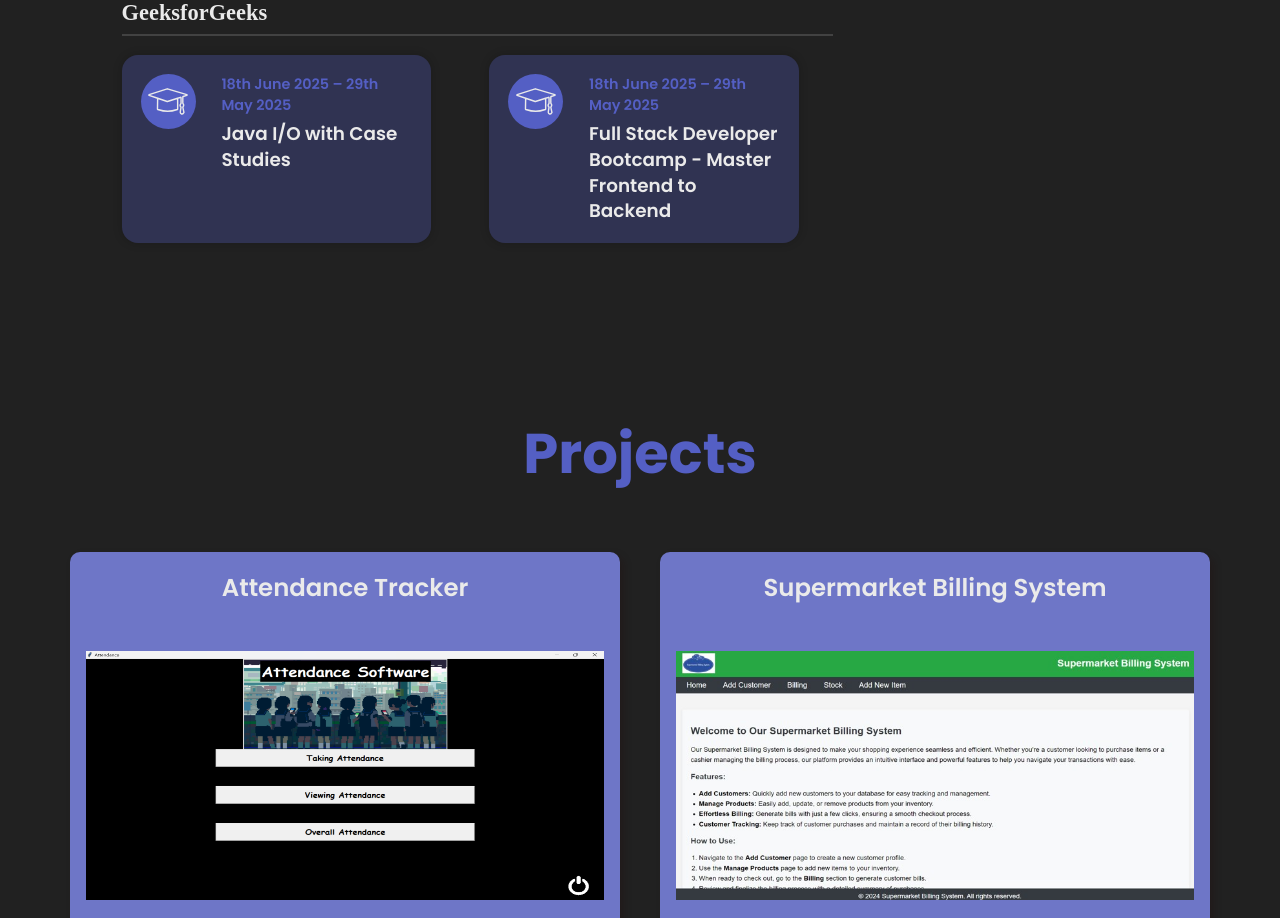
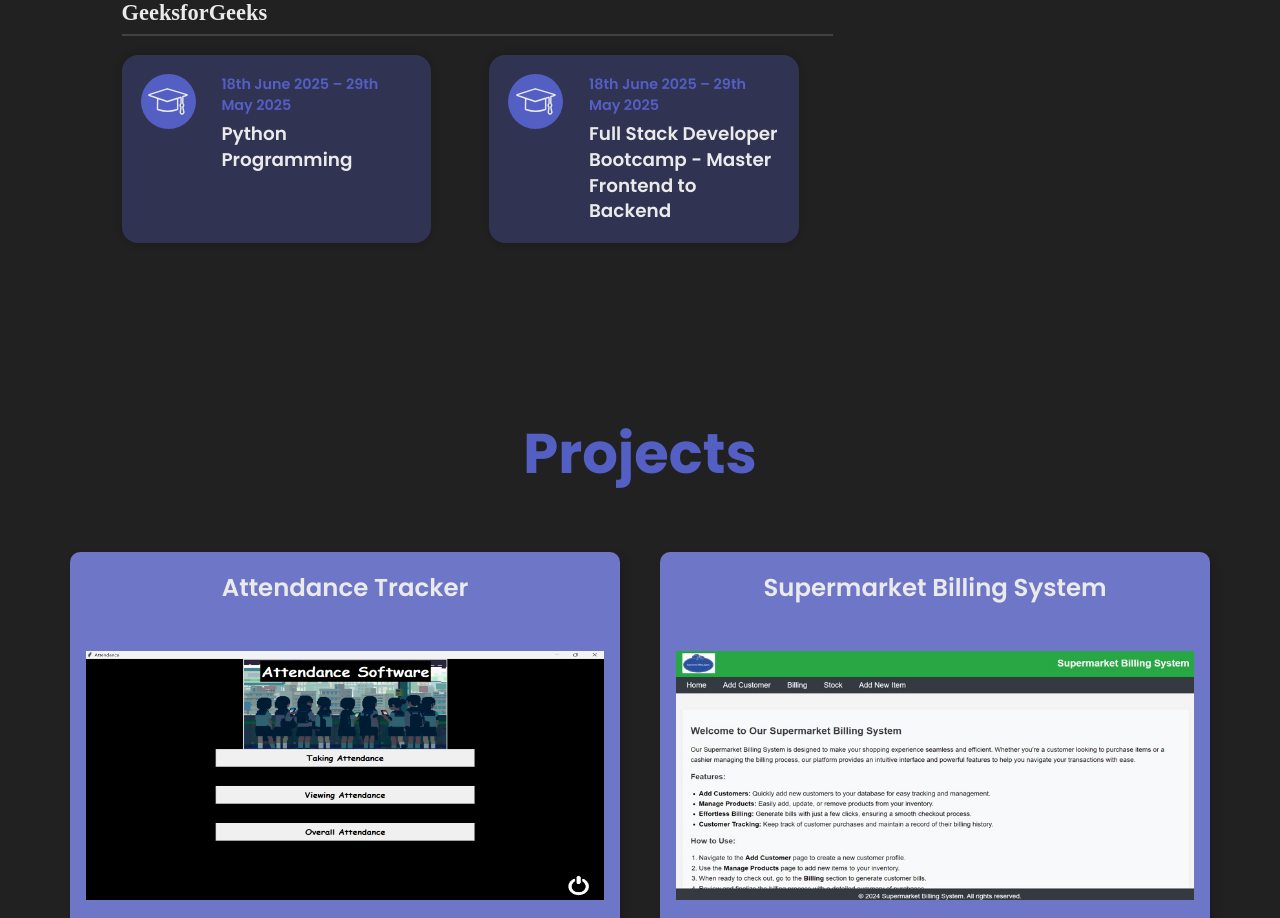
Before and after one commit to GTR-R34-Skyline/portfolio, a React (Create React App) app: page / in a window 1280 px wide. Shown: the part 4380-5298 px from the top of the page. Built offline with nearby package versions, Linux system fonts and the light colour scheme; a web font is replaced by a local one.

Commit message:
Update educationData.js

```diff
--- a/src/data/educationData.js
+++ b/src/data/educationData.js
@@ -121,7 +121,7 @@ export const educationData = [
         {
         id: 16,
         institution: 'GeeksforGeeks',
-        course: 'Java I/O with Case Studies',
+        course: 'Python Programming',
         startYear: '18th June 2025',
         endYear: '29th May 2025'
     },
```
